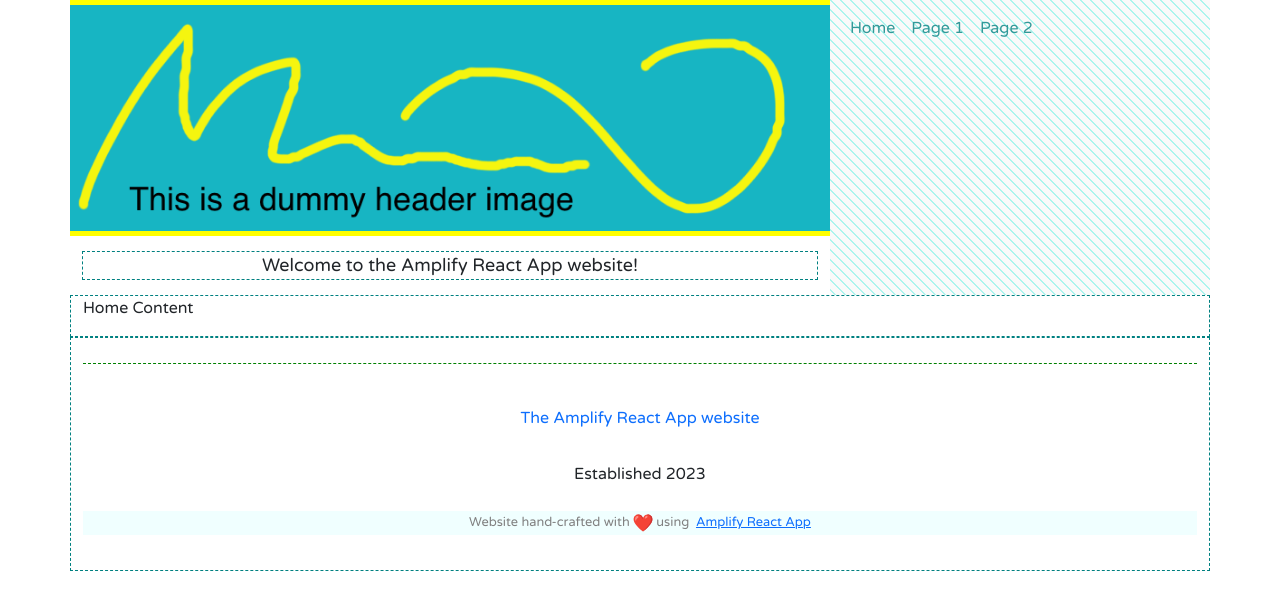
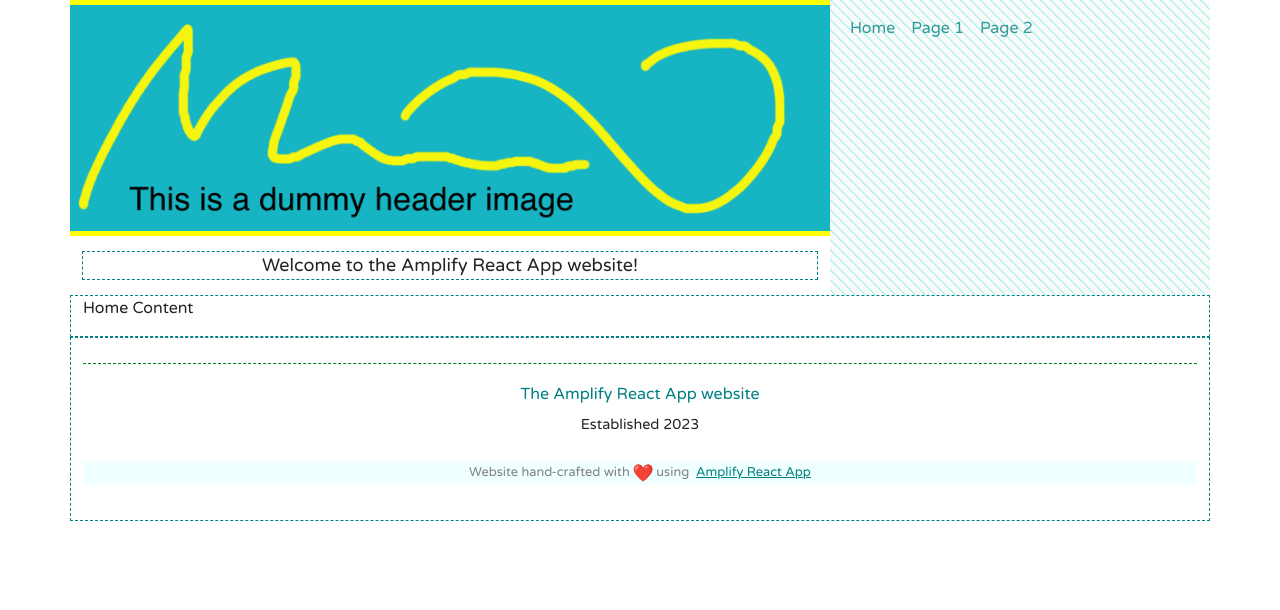
Before and after one commit to MattThommes/amplify-react-app, a React (Create React App) app: page / in a window 1280 px wide. Shown: the top 610 px of the page. Built offline with nearby package versions, Linux system fonts and the light colour scheme; no server answers; what aws-amplify would draw is missing.

Commit message:
Footer styling

```diff
--- a/src/App.js
+++ b/src/App.js
@@ -121,11 +121,8 @@
 function Footer() {
     return (
         <div className="footer">
-            <br />
             <Nav.Link as={Link} to="/">The {SiteName} website</Nav.Link>
-            <br />
-            Established {new Date().getFullYear()}
-            <br />
+            <div className='established'>Established {new Date().getFullYear()}</div>
             <BuiltWith />
         </div>
     );
--- a/src/App.scss
+++ b/src/App.scss
@@ -5,6 +5,24 @@
 	font-family: 'Varela Round';
 	margin: 0;
 	text-align: center;
+
+	a {
+		&:link {
+			color: teal;
+		}
+
+		&:visited {
+			color: teal;
+		}
+
+		&:hover {
+			color: black;
+		}
+
+		&:active {
+			color: black;
+		}
+	}
 
 	.container, div[class^=container-] {
 
@@ -87,6 +105,10 @@
 			margin: 25px 0;
 			padding: 10px 0;
 
+			.established {
+				font-size: 0.9em;
+			}
+
 			.built-with {
 				background-color: azure;
 				color: gray;
```
